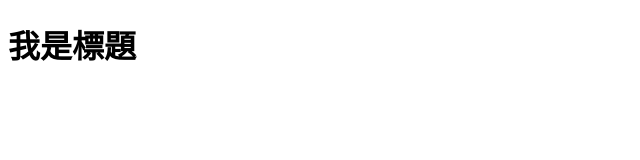
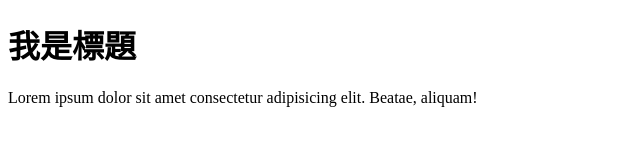
Before and after one commit to superAwei/github66, a plain HTML site: page index.html in a window 1280 px wide. Shown: the whole page, without its empty margins (0-640 px from the left). Drawn offline with Linux system fonts and the light colour scheme.

Commit message:
新增文字

```diff
--- a/index.html
+++ b/index.html
@@ -8,5 +8,6 @@
 </head>
 <body>
     <h1>我是標題</h1>
+    <p>Lorem ipsum dolor sit amet consectetur adipisicing elit. Beatae, aliquam!</p>
 </body>
 </html>
```
